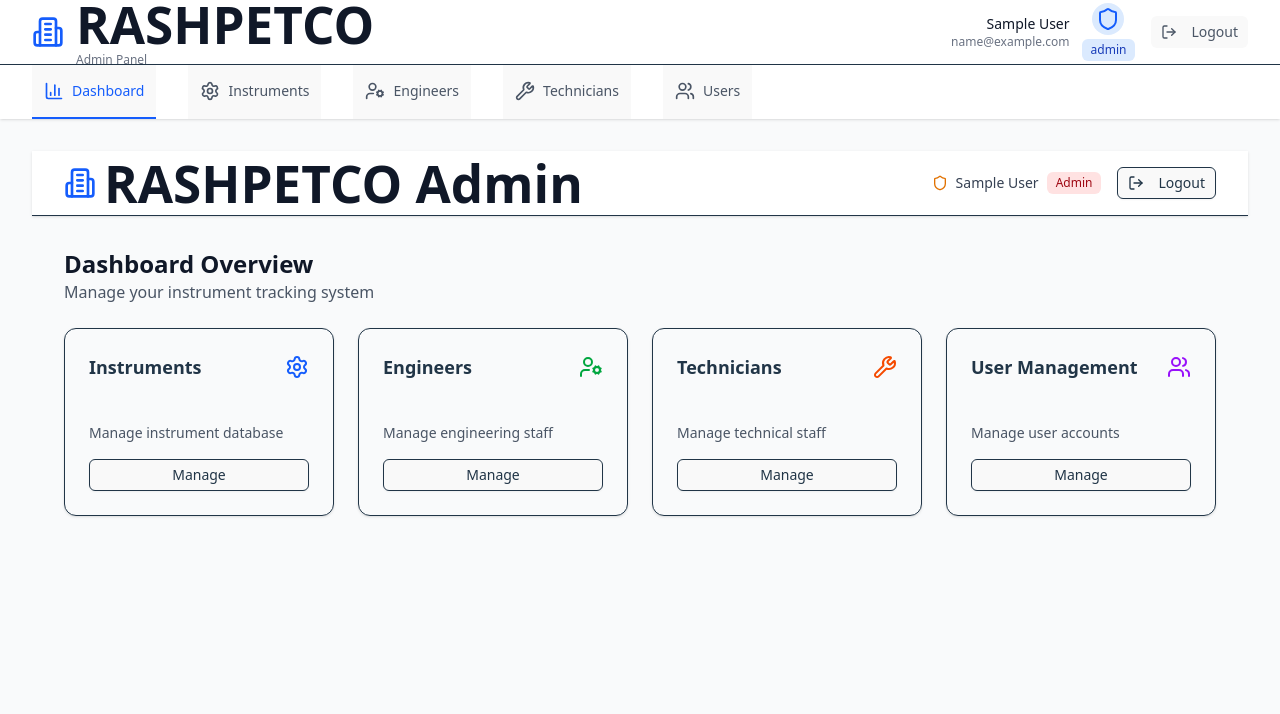
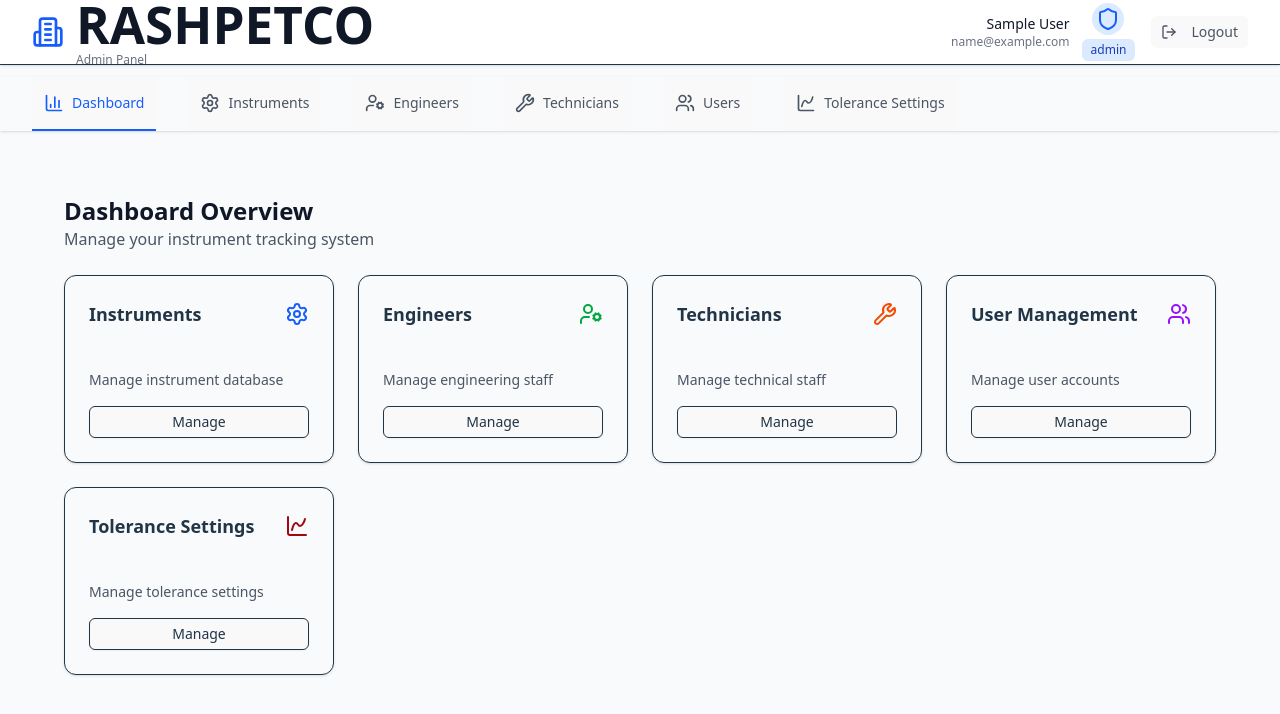
Before and after one commit to Mohamed-Badr-Saad/calibration-tool, a React (Vite) app: page /admin in a window 1280 px wide. Shown: the top 714 px of the page. Built offline with nearby package versions, Linux system fonts and the light colour scheme; no server answers; sample sign-in values are in the browser's storage; what @react-pdf/renderer would draw is missing.

Commit message:
modifying api_url for UserManagement add tolerance management route

```diff
--- a/src/components/admin/UserManagement.tsx
+++ b/src/components/admin/UserManagement.tsx
@@ -670,6 +670,7 @@ export default function UserManagement() {
                                 onClick={() => deleteUser(user._id!)}
                                 className="h-8 w-8 p-0"
                                 title="Delete user"
+                                style={{ color: "red" }}
                               >
                                 <Trash2 className="h-4 w-4" />
                               </Button>
--- a/src/components/layouts/AdminLayout.tsx
+++ b/src/components/layouts/AdminLayout.tsx
@@ -16,10 +16,12 @@ import {
   Shield,
   Building2,
   BarChart3,
+  ChartSpline,
 } from "lucide-react";
 import { toast } from "sonner";
 import { useNavigate, useLocation } from "react-router-dom";
 import { useAuth } from "@/CustomHooks/useAuth"; // 🔥 FIXED: Correct import path
+import ToleranceTable from "../admin/ToleranceTable";
 
 export default function AdminLayout() {
   const { user, logout } = useAuth();
@@ -62,6 +64,12 @@ export default function AdminLayout() {
       label: "Users",
       icon: <Users className="h-5 w-5" />,
       description: "Manage system users",
+    },
+    {
+      path: "/admin/tolerances",
+      label: "Tolerance Settings",
+      icon: <ChartSpline className="h-5 w-5" />,
+      description: "Manage tolerance settings",
     },
   ];
 
@@ -122,14 +130,14 @@ export default function AdminLayout() {
       </header>
 
       {/* Navigation */}
-      <nav className="bg-white shadow-sm">
+      <nav className=" shadow-sm">
         <div className="max-w-7xl mx-auto px-4 sm:px-6 lg:px-8">
-          <div className="flex space-x-8">
+          <div className="flex space-x-8 mt-3 ">
             {menuItems.map((item) => (
               <button
                 key={item.path}
                 onClick={() => navigate(item.path)}
-                className={`px-3 py-4 text-sm font-medium transition-colors flex items-center space-x-2 border-b-2 ${
+                className={`px-3 py-4 text-sm font-medium transition-colors  flex items-center space-x-2 border-b-2 ${
                   isActive(item.path)
                     ? "text-blue-600 border-blue-600 bg-blue-50"
                     : "text-gray-600 hover:text-blue-600 border-transparent hover:border-blue-600"
@@ -221,6 +229,23 @@ export default function AdminLayout() {
             }
           />
 
+          <Route
+            path="tolerances"
+            element={
+              <Card>
+                <CardHeader>
+                  <CardTitle className="flex items-center space-x-2">
+                    <Users className="h-5 w-5" />
+                    <span>Tolerances Management</span>
+                  </CardTitle>
+                </CardHeader>
+                <CardContent>
+                  <ToleranceTable />
+                </CardContent>
+              </Card>
+            }
+          />
+
           {/* Catch all - redirect to dashboard */}
           <Route path="*" element={<Navigate to="/admin" replace />} />
         </Routes>
--- a/src/pages/AdminDashboard.tsx
+++ b/src/pages/AdminDashboard.tsx
@@ -11,6 +11,7 @@ import {
   LogOut,
   Shield,
   Building2,
+  ChartSpline
 } from "lucide-react";
 import { toast } from "sonner";
 import UserManagement from "@/components/admin/UserManagement";
@@ -18,6 +19,7 @@ import InstrumentTable from "@/components/admin/InstrumentsTable";
 import EngineerTable from "@/components/admin/EngineersTable";
 import TechnicianTable from "@/components/admin/TechniciansTable";
 import { useAuth } from "@/CustomHooks/useAuth";
+import ToleranceTable from "@/components/admin/ToleranceTable";
 
 export default function AdminDashboard() {
   const { user, logout } = useAuth();
@@ -30,7 +32,7 @@ export default function AdminDashboard() {
   return (
     <div className="min-h-screen bg-gray-50">
       {/* Header */}
-      <header className="bg-white shadow-sm border-b">
+      {/* <header className="bg-white shadow-sm border-b">
         <div className="max-w-7xl mx-auto px-4 sm:px-6 lg:px-8">
           <div className="flex justify-between items-center h-16">
             <div className="flex items-center space-x-4">
@@ -57,7 +59,7 @@ export default function AdminDashboard() {
             </div>
           </div>
         </div>
-      </header>
+      </header> */}
 
       <div className="max-w-7xl mx-auto px-4 sm:px-6 lg:px-8 py-8">
         <Routes>
@@ -66,6 +68,8 @@ export default function AdminDashboard() {
           <Route path="/engineers" element={<EngineerTable />} />
           <Route path="/technicians" element={<TechnicianTable />} />
           <Route path="/users" element={<UserManagement />} />
+          <Route path="/tolerances" element={<ToleranceTable />} />
+
         </Routes>
       </div>
     </div>
@@ -106,6 +110,12 @@ function AdminHome() {
           href="/admin/users"
           description="Manage user accounts"
         />
+        <DashboardCard
+          title="Tolerance Settings"
+          icon={<ChartSpline className="h-6 w-6 text-red-800" />}
+          href="/admin/tolerances"
+          description="Manage tolerance settings"
+        />
       </div>
     </div>
   );
```
